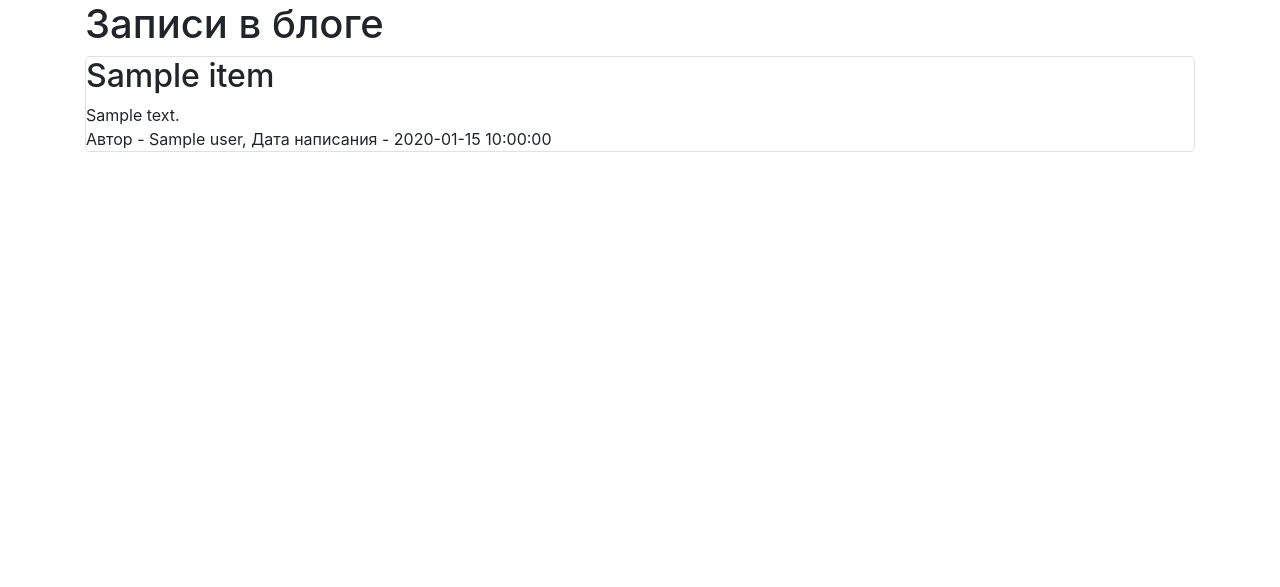
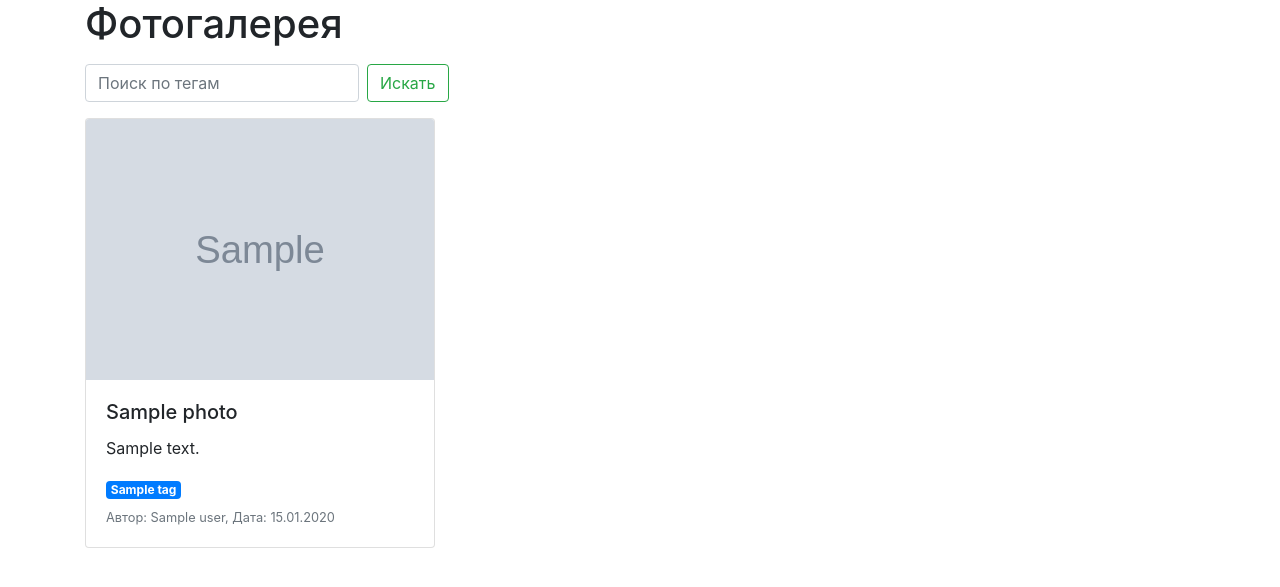
Before and after one commit to kepchup228/web-project, a Flask app: template templates/index.html in a window 1280 px wide. Shown: the part 70-657 px from the top of the page. Run offline with Flask 3, Linux system fonts and the light colour scheme; the template is opened without the code that fills it: most values are stand-ins (such as "Sample title", 1, 10 or a date in 2020); grey boxes marked "Sample" are stand-in pictures; parts of the project's set-up code (start-up, migrations or seed data) failed here and were passed over; some libraries are stand-ins or nearby versions.

Commit message:
lomaetsya vse

```diff
--- a/data/__all_models.py
+++ b/data/__all_models.py
@@ -1,3 +1,3 @@
 from . import users
-from . import news
-from . import category
+from . import photos
+from . import tags
--- a/data/users.py
+++ b/data/users.py
@@ -17,7 +17,7 @@ class User(SqlAlchemyBase, UserMixin):
     hashed_password = sqlalchemy.Column(sqlalchemy.String, nullable=True)
     created_date = sqlalchemy.Column(sqlalchemy.DateTime, default=datetime.datetime.now)
 
-    news = orm.relation("News", back_populates='user')
+    photos = orm.relationship("Photo", back_populates="user")
 
     def __repr__(self):
         return f'<User> {self.id} {self.name} {self.email}'
--- a/main.py
+++ b/main.py
@@ -1,9 +1,12 @@
-from flask import Flask, render_template, redirect, request, abort
+from flask import Flask, render_template, redirect, request, abort, url_for
 from flask_login import LoginManager, login_user, login_required, logout_user, current_user
+import os
+from werkzeug.utils import secure_filename
 
-from forms.news import NewsForm
+from forms.photo import PhotoForm
 from forms.user import RegisterForm, LoginForm
-from data.news import News
+from data.photos import Photo
+from data.tags import Tag
 from data.users import User
 from data import db_session
 
@@ -11,6 +14,8 @@ app = Flask(__name__)
 login_manager = LoginManager()
 login_manager.init_app(app)
 app.config['SECRET_KEY'] = 'yandexlyceum_secret_key'
+app.config['UPLOAD_FOLDER'] = 'static/uploads'
+app.config['ALLOWED_EXTENSIONS'] = {'jpg', 'jpeg', 'png'}
 
 
 @login_manager.user_loader
@@ -26,80 +31,160 @@ def logout():
     return redirect("/")
 
 
-def main():
-    db_session.global_init("db/blogs.db")
-    app.run()
+@app.route('/add_photo', methods=['GET', 'POST'])
+@login_required
+def add_photo():
+    form = PhotoForm()
+    if form.validate_on_submit():
+        db_sess = db_session.create_session()
+
+        try:
+            # Получаем пользователя из текущей сессии
+            user = db_sess.query(User).get(current_user.id)
+
+            # Сохраняем файл
+            file = form.photo.data
+            if file and allowed_file(file.filename):
+                filename = secure_filename(file.filename)
+                filepath = os.path.join(app.config['UPLOAD_FOLDER'], filename)
+                file.save(filepath)
+
+                # Создаем запись о фото
+                photo = Photo(
+                    title=form.title.data,
+                    description=form.description.data,
+                    filename=filename,
+                    is_private=form.is_private.data,
+                    user=user  # Связываем с пользователем из сессии
+                )
+
+                # Обрабатываем теги
+                tags = [t.strip() for t in form.tags.data.split(',') if t.strip()]
+                for tag_name in tags:
+                    tag = db_sess.query(Tag).filter(Tag.name == tag_name.lower()).first()
+                    if not tag:
+                        tag = Tag(name=tag_name.lower())
+                        db_sess.add(tag)
+                    photo.tags.append(tag)
+
+                db_sess.add(photo)
+                db_sess.commit()
+                return redirect('/')
+            else:
+                return render_template('photo.html',
+                                       title='Добавление фотографии',
+                                       form=form,
+                                       message="Недопустимый формат файла")
+        finally:
+            db_sess.close()
+    return render_template('photo.html', title='Добавление фотографии', form=form)
 
 
-@app.route('/news', methods=['GET', 'POST'])
+def allowed_file(filename):
+    return '.' in filename and \
+        filename.rsplit('.', 1)[1].lower() in app.config['ALLOWED_EXTENSIONS']
+
+
+@app.route('/edit_photo/<int:id>', methods=['GET', 'POST'])
 @login_required
-def add_news():
-    form = NewsForm()
+def edit_photo(id):
+    form = PhotoForm()
+    if request.method == "GET":
+        db_sess = db_session.create_session()
+        photo = db_sess.query(Photo).filter(Photo.id == id, Photo.user == current_user).first()
+        if photo:
+            form.title.data = photo.title
+            form.description.data = photo.description
+            form.tags.data = ', '.join([tag.name for tag in photo.tags])
+            form.is_private.data = photo.is_private
+        else:
+            abort(404)
+
     if form.validate_on_submit():
         db_sess = db_session.create_session()
-        news = News()
-        news.title = form.title.data
-        news.content = form.content.data
-        news.is_private = form.is_private.data
-        current_user.news.append(news)
-        db_sess.merge(current_user)
-        db_sess.commit()
-        return redirect('/')
-    return render_template('news.html', title='Добавление новости', form=form)
+        photo = db_sess.query(Photo).filter(Photo.id == id, Photo.user == current_user).first()
+        if photo:
+            photo.title = form.title.data
+            photo.description = form.description.data
+            photo.is_private = form.is_private.data
+
+            photo.tags = []
+            tags = [t.strip() for t in form.tags.data.split(',') if t.strip()]
+            for tag_name in tags:
+                tag = db_sess.query(Tag).filter(Tag.name == tag_name.lower()).first()
+                if not tag:
+                    tag = Tag(name=tag_name.lower())
+                    db_sess.add(tag)
+                photo.tags.append(tag)
+
+            file = form.photo.data
+            if file and allowed_file(file.filename):
+                try:
+                    os.remove(os.path.join(app.config['UPLOAD_FOLDER'], photo.filename))
+                except:
+                    pass
+
+                filename = secure_filename(file.filename)
+                filepath = os.path.join(app.config['UPLOAD_FOLDER'], filename)
+                file.save(filepath)
+                photo.filename = filename
+
+            db_sess.commit()
+            return redirect('/')
+        else:
+            abort(404)
+    return render_template('photo.html', title='Редактирование фотографии', form=form)
 
 
-@app.route('/news_delete/<int:id>', methods=['GET', 'POST'])
+@app.route('/delete_photo/<int:id>', methods=['GET', 'POST'])
 @login_required
-def news_delete(id):
+def delete_photo(id):
     db_sess = db_session.create_session()
-    news = db_sess.query(News).filter(News.id == id, News.user == current_user).first()
-    if news:
-        db_sess.delete(news)
+    photo = db_sess.query(Photo).filter(Photo.id == id, Photo.user == current_user).first()
+    if photo:
+        try:
+            os.remove(os.path.join(app.config['UPLOAD_FOLDER'], photo.filename))
+        except:
+            pass
+
+        db_sess.delete(photo)
         db_sess.commit()
     else:
         abort(404)
     return redirect('/')
 
 
-@app.route('/news/<int:id>', methods=['GET', 'POST'])
-@login_required
-def edit_news(id):
-    form = NewsForm()
-    if request.method == "GET":
-        db_sess = db_session.create_session()
-        news = db_sess.query(News).filter(News.id == id, News.user == current_user).first()
-        if news:
-            form.title.data = news.title
-            form.content.data = news.content
-            form.is_private.data = news.is_private
-        else:
-            abort(404)
-    if form.validate_on_submit():
-        db_sess = db_session.create_session()
-        news = db_sess.query(News).filter(News.id == id, News.user == current_user).first()
-        if news:
-            news.title = form.title.data
-            news.content = form.content.data
-            news.is_private = form.is_private.data
-            db_sess.commit()
-            return redirect('/')
-        else:
-            abort(404)
-    return render_template('news.html', title='Редактирование новости', form=form)
+@app.route('/search')
+def search():
+    query = request.args.get('q', '').strip().lower()
+    if not query:
+        return redirect(url_for('index'))
+
+    db_sess = db_session.create_session()
+    photos = db_sess.query(Photo).join(Photo.tags).filter(Tag.name.contains(query))
+
+    if not current_user.is_authenticated:
+        photos = photos.filter(Photo.is_private != True)
+    elif current_user.is_authenticated:
+        photos = photos.filter((Photo.user == current_user) | (Photo.is_private != True))
+
+    photos = photos.all()
+    return render_template('index.html', photos=photos, search_query=query)
 
 
 @app.route("/")
 def index():
     db_sess = db_session.create_session()
     if current_user.is_authenticated:
-        news = db_sess.query(News).filter((News.user == current_user) | (News.is_private != True))
+        photos = db_sess.query(Photo).filter((Photo.user == current_user) | (Photo.is_private != True))
     else:
-        news = db_sess.query(News).filter(News.is_private != True)
-    return render_template("index.html", news=news)
+        photos = db_sess.query(Photo).filter(Photo.is_private != True)
+    photos = photos.order_by(Photo.created_date.desc()).all()
+    return render_template("index.html", photos=photos)
 
 
 @app.route('/register', methods=['GET', 'POST'])
-def reqister():
+def register():
     form = RegisterForm()
     if form.validate_on_submit():
         if form.password.data != form.password_again.data:
@@ -134,5 +219,12 @@ def login():
     return render_template('login.html', title='Авторизация', form=form)
 
 
+def main():
+    db_session.global_init("db/blogs.db")
+    if not os.path.exists(app.config['UPLOAD_FOLDER']):
+        os.makedirs(app.config['UPLOAD_FOLDER'])
+    app.run(debug=True)
+
+
 if __name__ == '__main__':
     main()
--- a/templates/index.html
+++ b/templates/index.html
@@ -1,25 +1,41 @@
 {% extends "base.html" %}
 
 {% block content %}
-    <h1>Записи в блоге</h1>
+    <h1>Фотогалерея</h1>
     {% if current_user.is_authenticated %}
-        <a href="news" class="btn btn-secondary">Добавить новость</a>
+        <a href="add_photo" class="btn btn-secondary">Добавить фото</a>
     {% endif %}
-    {% for item in news %}
-        <div class="col-md6 border rounded">
-            <h2>{{ item.title }}</h2>
-            <div>
-                {{ item.content }}
+
+    <form class="form-inline my-3" action="{{ url_for('search') }}" method="get">
+        <input class="form-control mr-2" type="text" name="q" placeholder="Поиск по тегам">
+        <button class="btn btn-outline-success" type="submit">Искать</button>
+    </form>
+
+    <div class="row">
+        {% for photo in photos %}
+            <div class="col-md-4 mb-4">
+                <div class="card">
+                    <img src="{{ url_for('static', filename='uploads/' + photo.filename) }}" class="card-img-top" alt="{{ photo.title }}">
+                    <div class="card-body">
+                        <h5 class="card-title">{{ photo.title }}</h5>
+                        <p class="card-text">{{ photo.description }}</p>
+                        <div class="mb-2">
+                            {% for tag in photo.tags %}
+                                <span class="badge badge-primary">{{ tag.name }}</span>
+                            {% endfor %}
+                        </div>
+                        <div class="text-muted small">
+                            Автор: {{ photo.user.name }}, Дата: {{ photo.created_date.strftime('%d.%m.%Y') }}
+                        </div>
+                        {% if current_user.is_authenticated and current_user == photo.user %}
+                            <div class="mt-2">
+                                <a href="/edit_photo/{{ photo.id }}" class="btn btn-warning btn-sm">Изменить</a>
+                                <a href="/delete_photo/{{ photo.id }}" class="btn btn-danger btn-sm">Удалить</a>
+                            </div>
+                        {% endif %}
+                    </div>
+                </div>
             </div>
-            <div>
-                Автор - {{ item.user.name }}, Дата написания - {{ item.created_date }}
-            </div>
-            {% if current_user.is_authenticated and current_user == item.user %}
-                <div>
-                    <a href="/news/{{ item.id }}" class="btn btn-warning">Изменить</a>
-                    <a href="/news_delete/{{ item.id }}" class="btn btn-danger">Удалить</a>
-                </div>
-            {% endif %}
-        </div>
-    {% endfor %}
+        {% endfor %}
+    </div>
 {% endblock %}
```
Also changed, not shown: data/photos.py (added, +19 -0 lines), data/tags.py (added, +19 -0 lines), forms/photo.py (added, +16 -0 lines), templates/photo.html (added, +43 -0 lines), db/blogs.db.
